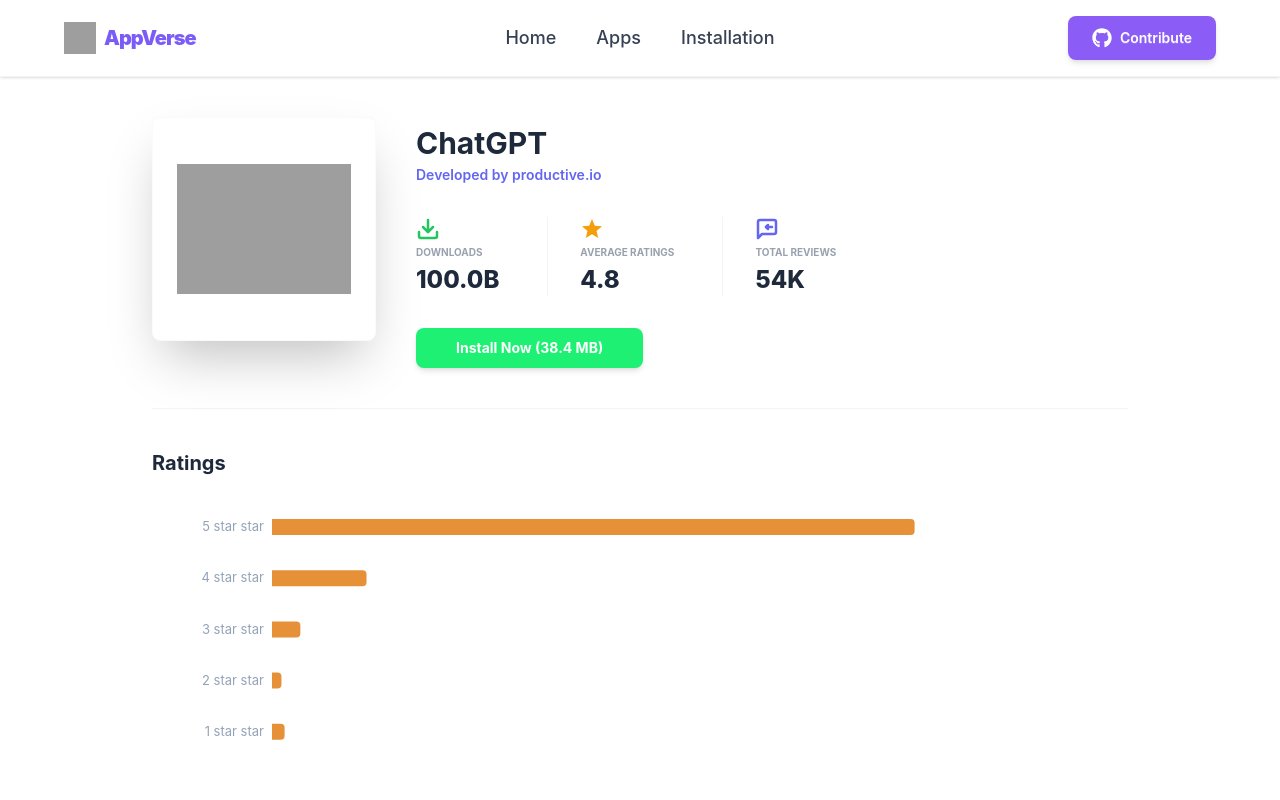
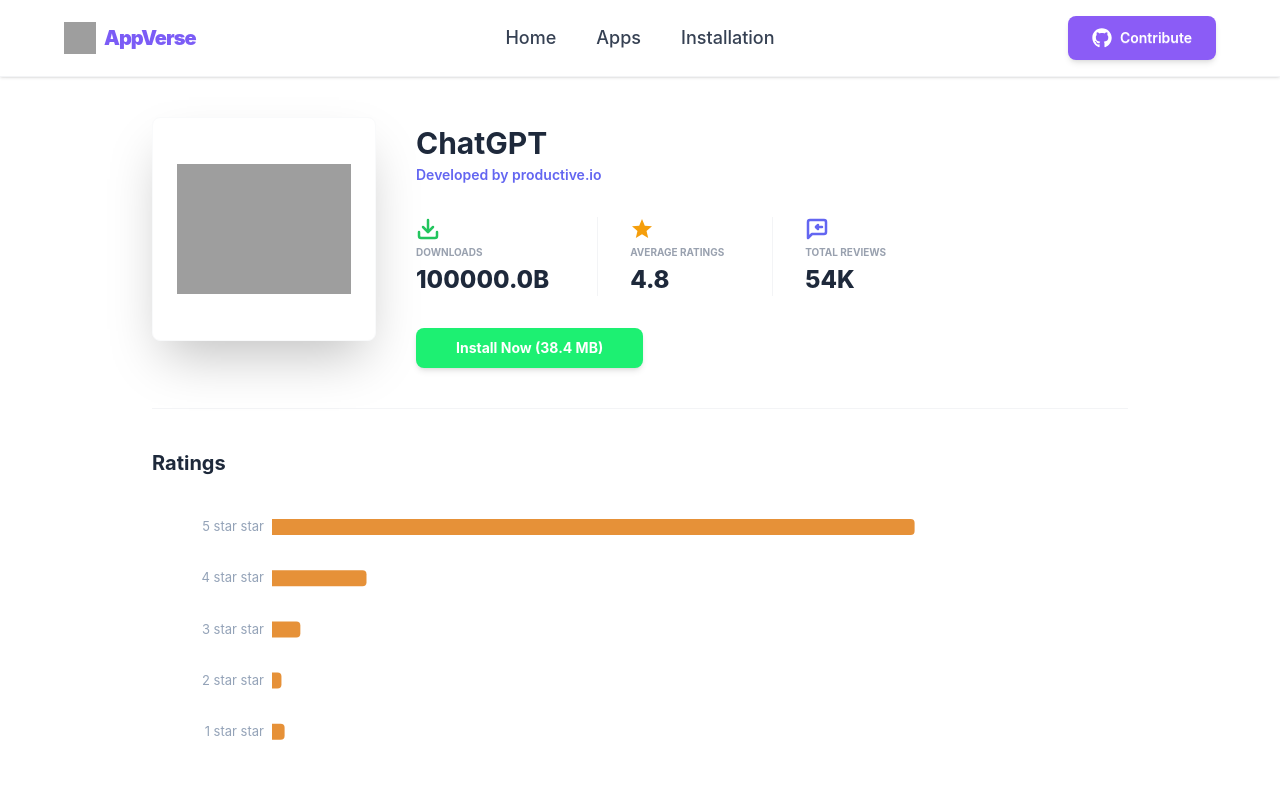
Before and after one commit to MeNafi/App-Verse, a React (Vite) app: page /app/1 in a window 1280 px wide. Shown: the top 800 px of the page. Built offline with nearby package versions, Linux system fonts and the light colour scheme; grey boxes are pictures that could not be loaded.

Commit message:
solve bugs of chart part which is AppDetails.jsx part

```diff
--- a/public/apps.json
+++ b/public/apps.json
@@ -22,7 +22,7 @@
     "size": 95.2,
     "reviews": 58000000,
     "ratingAvg": 4.4,
-    "downloads": 10000000,
+    "downloads": 4000000000,
     "ratings": [
       { "name": "1 star", "count": 4000000 }, { "name": "2 star", "count": 2000000 }, { "name": "3 star", "count": 6000000 }, { "name": "4 star", "count": 12000000 }, { "name": "5 star", "count": 34000000 }
     ]
--- a/src/pages/AppDetails/AppDetails.jsx
+++ b/src/pages/AppDetails/AppDetails.jsx
@@ -19,8 +19,8 @@
     const n = parseFloat(num);
 
     // If the number is already 1,000,000 or higher (e.g. TikTok)
-    if (n >= 1000000) {
-        return (n / 1000000).toFixed(1) + "B";
+    if (n >= 1000000000) {
+        return (n / 1000000000).toFixed(1) + "B";
     }
 
     // If the number is between 1,000 and 999,999
--- a/src/pages/MyInstallation/MyInstallation.jsx
+++ b/src/pages/MyInstallation/MyInstallation.jsx
@@ -26,6 +26,7 @@
     return n + "M";
 
   };
+
 
   const handleUninstall = (id) => {
     const remainingApps = installedApps.filter((app) => app.id !== id);
```
